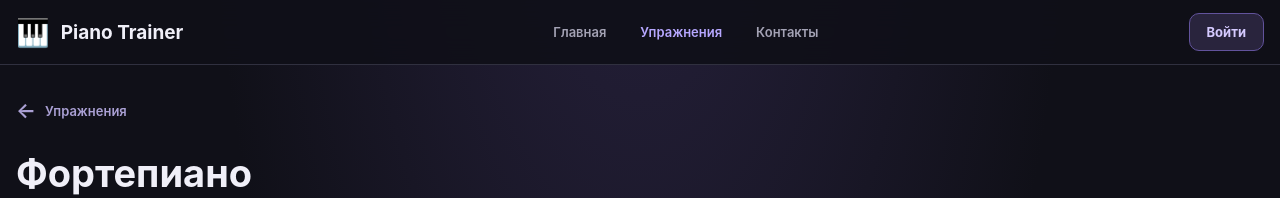
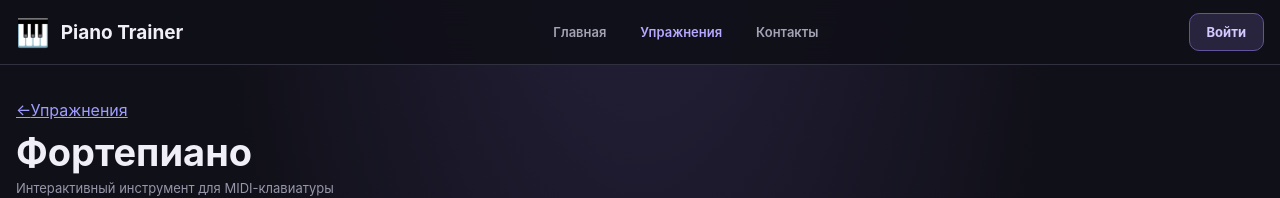
Before and after one commit to obsoletee/piano-trainer, a React (Vite) app: page /exercises/piano in a window 1280 px wide. Shown: the top 198 px of the page. Built offline with nearby package versions, Linux system fonts and the light colour scheme; no server answers.

Commit message:
feat: polish profile and navigation UI

```diff
--- a/src/pages/PianoPage.tsx
+++ b/src/pages/PianoPage.tsx
@@ -349,7 +349,7 @@ function PianoPage() {
   return (
     <main className="app piano-app">
       <header className="piano-page-heading">
-        <Link to="/exercises" className="piano-back-link">
+        <Link to="/exercises" className="piano-back-button">
           <span aria-hidden="true">←</span>
           {t("piano.back")}
         </Link>
```
